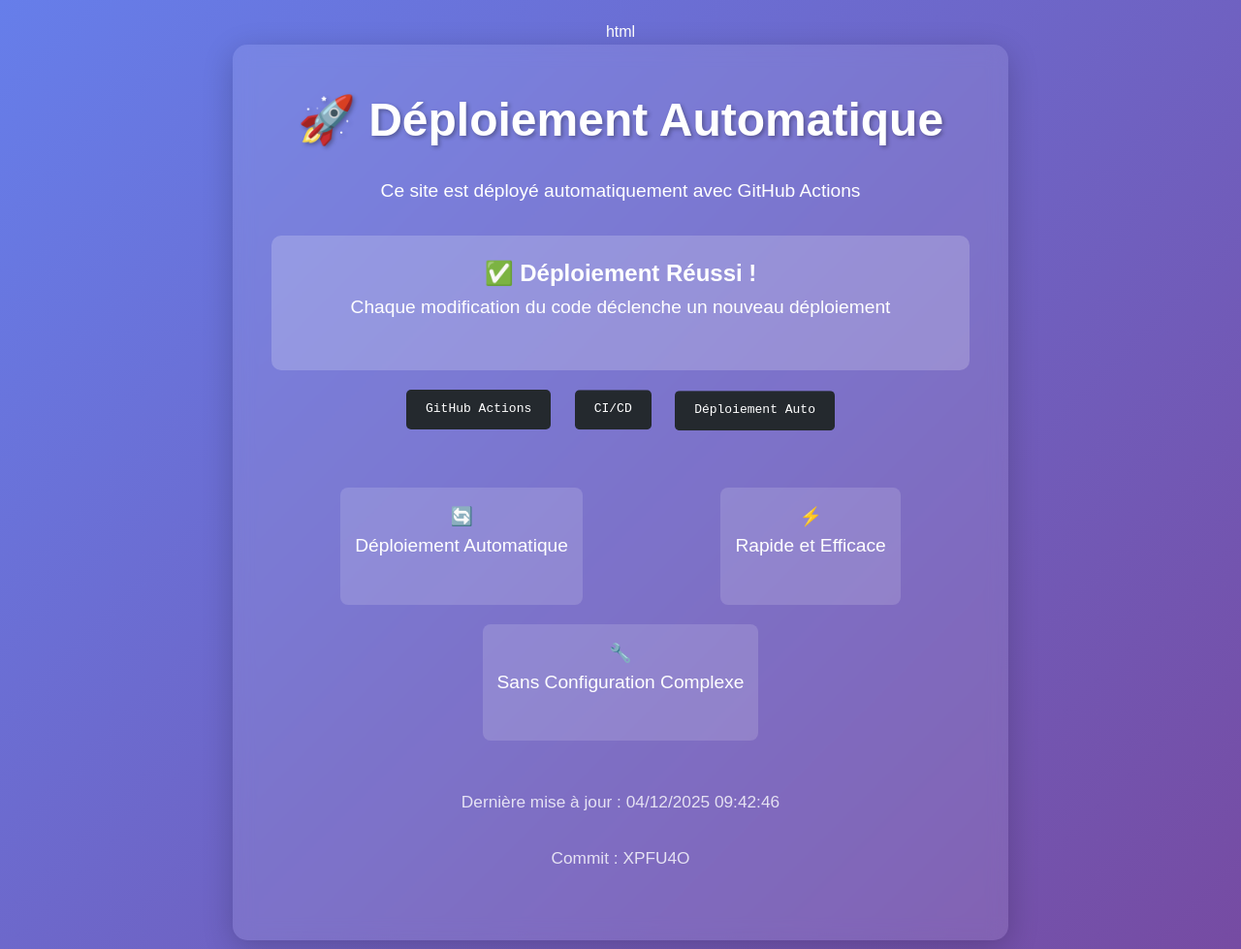
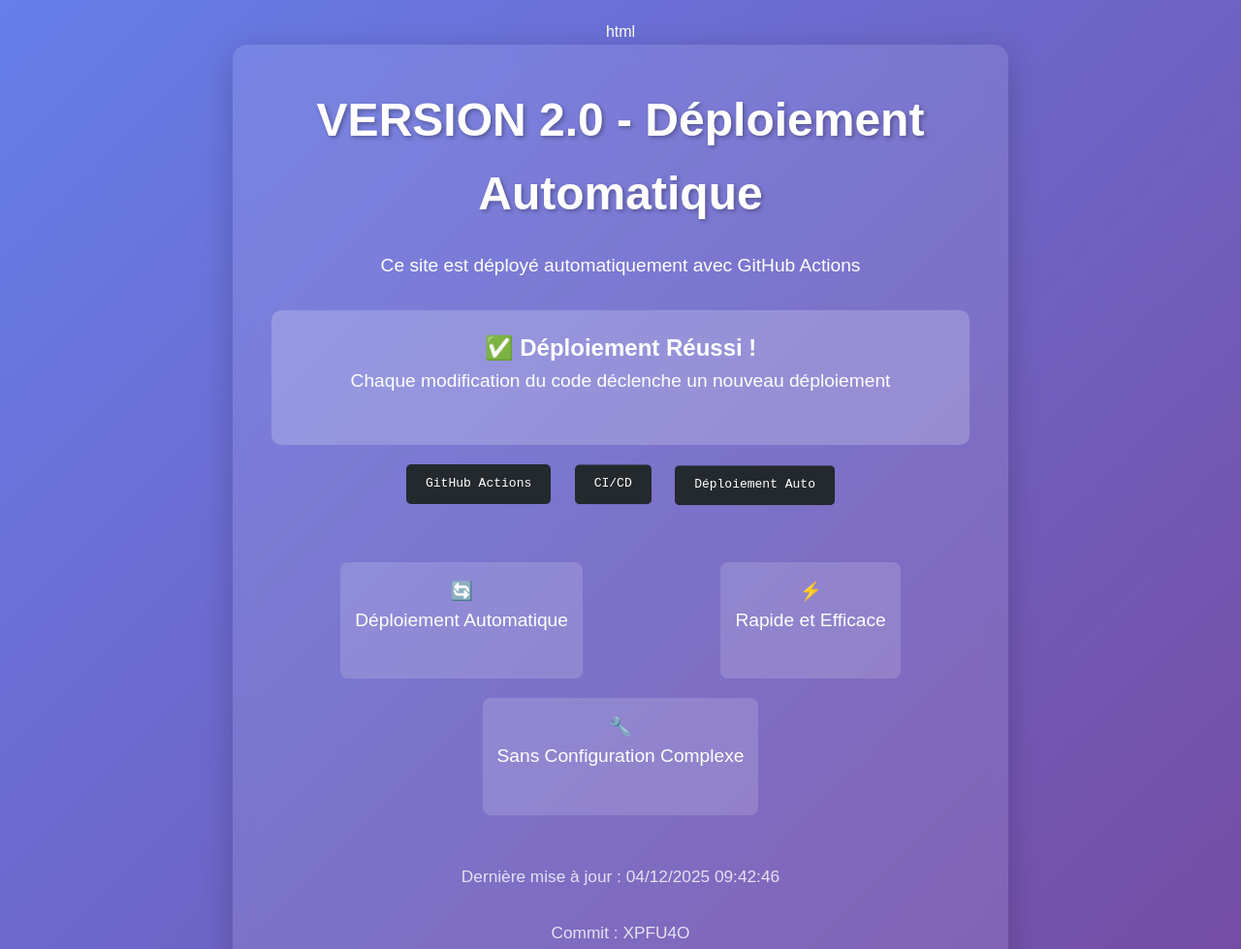
Before and after one commit to Tasnimeayad23/mon-site-auto, a plain HTML site: page index.html in a window 1280 px wide. Shown: the top 979 px of the page at 97% size. Drawn offline with Linux system fonts and the light colour scheme.

Commit message:
Mise à jour du titre

```diff
--- a/index.html
+++ b/index.html
@@ -80,7 +80,7 @@ opacity: 0.8;
 <body>
 <div class="container">
 
-<h1>🚀 Déploiement Automatique</h1>
+<h1>VERSION 2.0 - Déploiement Automatique</h1>
 <p>Ce site est déployé automatiquement avec GitHub Actions</p>
 <div class="deploy-info">
 <h2>✅ Déploiement Réussi !</h2>
```
